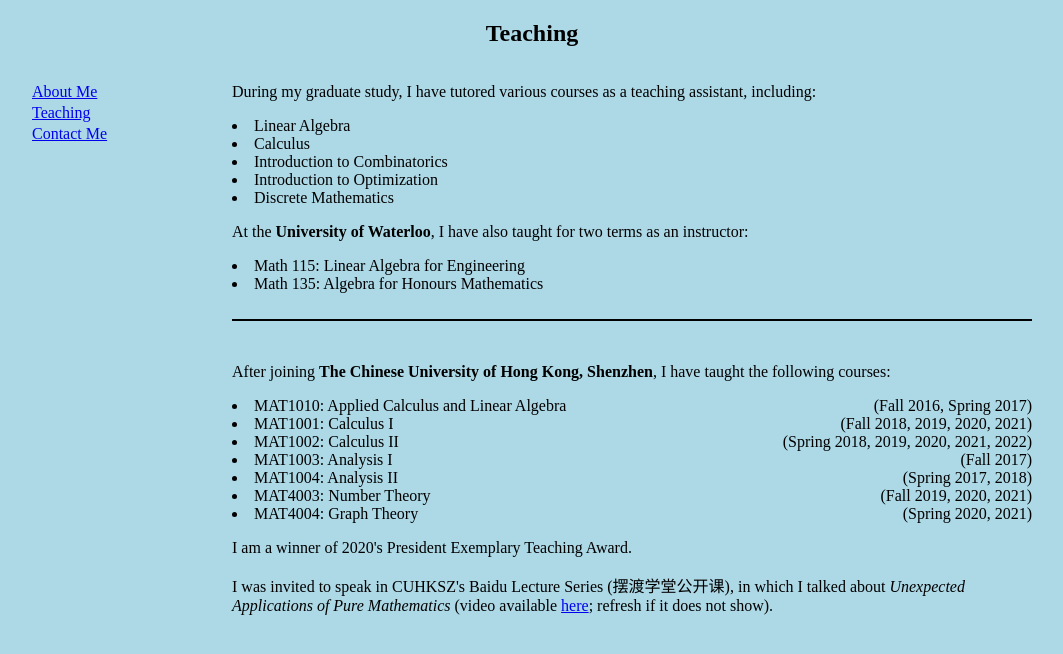
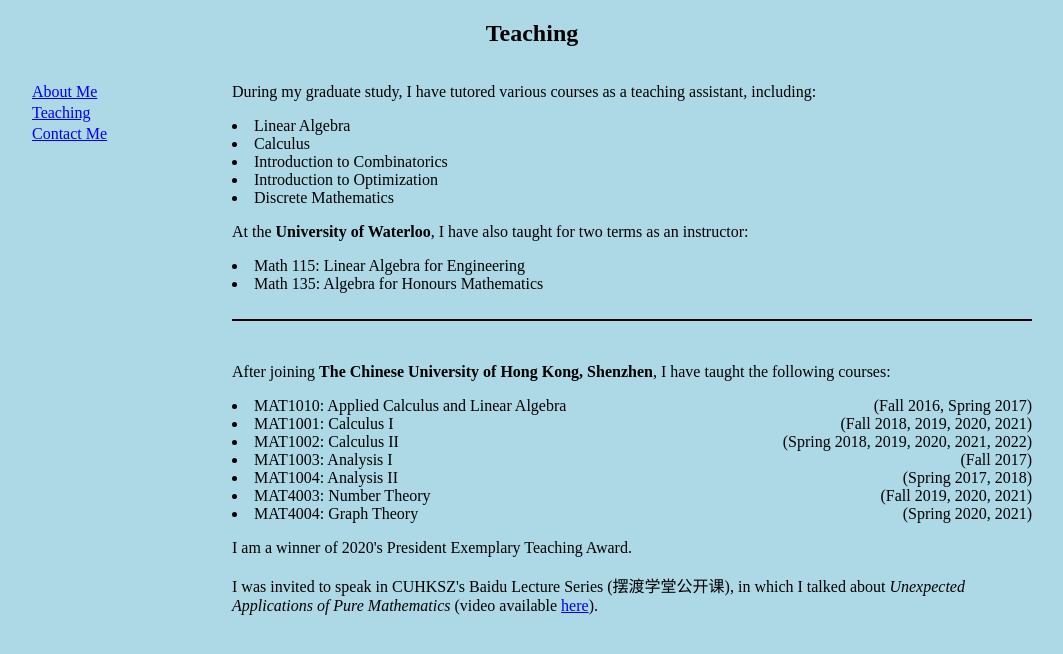
Before and after one commit to mariohuangjb/mariohuangjb.github.io, a plain HTML site: page teaching.html in a window 1280 px wide. Shown: the whole page, without its empty margins (108-1171 px from the left). Drawn offline with Linux system fonts and the light colour scheme.

Commit message:
Add files via upload

```diff
--- a/teaching.html
+++ b/teaching.html
@@ -54,7 +54,7 @@
 
             <p>I am a winner of 2020's President Exemplary Teaching Award.</p>
 
-            <p>I was invited to speak in CUHKSZ's Baidu Lecture Series (<span lang="zh-Hans">摆渡学堂公开课</span>), in which I talked about <i>Unexpected Applications of Pure Mathematics</i> (video available <a href='https://www.bilibili.com/video/BV1b3411J796'>here</a>; refresh if it does not show).</p>
+            <p>I was invited to speak in CUHKSZ's Baidu Lecture Series (<span lang="zh-Hans">摆渡学堂公开课</span>), in which I talked about <i>Unexpected Applications of Pure Mathematics</i> (video available <a href='https://www.bilibili.com/video/BV1b3411J796?share_source=copy_web'>here</a>).</p>
 
         </div>
 
```
